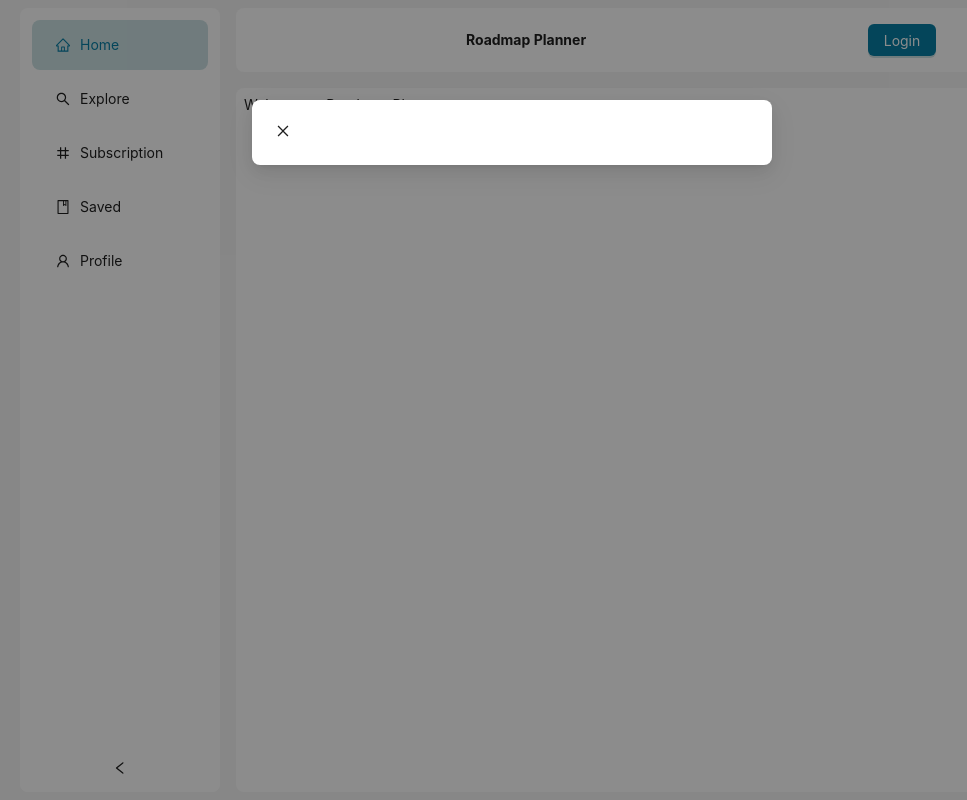
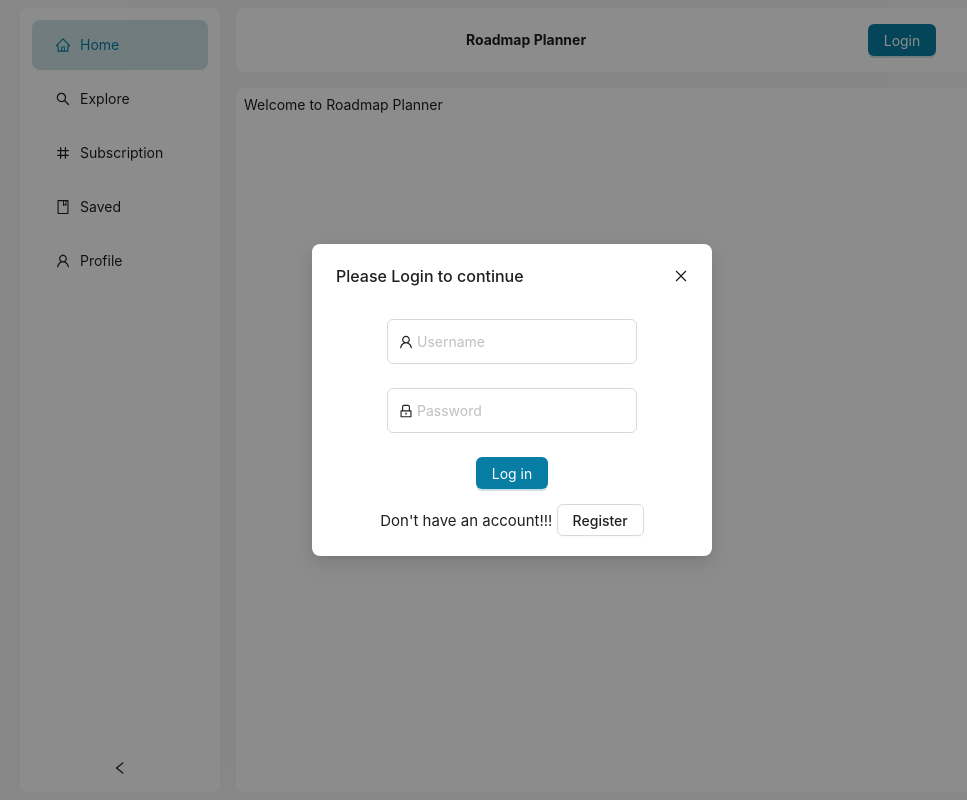
Before and after one commit to sumitmaurya151/RoadmapPlanner-Web, a Next.js app: page / in a window 1280 px wide. Both pictures are taken after a click on the button "Login". Shown: the whole page, without its empty margins (128-1095 px from the left). Built offline with nearby package versions, Linux system fonts and the light colour scheme.

Commit message:
Login modal frontend

```diff
--- /dev/null
+++ b/src/components/LoginModal/LoginForm.js
@@ -0,0 +1,59 @@
+import { LockOutlined, UserOutlined } from '@ant-design/icons';
+import { Button, Form, Input, Typography } from 'antd'
+import React from 'react'
+import styles from './LoginForm.module.scss'
+
+function LoginForm({showRegisterForm}) {
+     const onFinish = (values) => {
+          console.log('Received values of form: ', values);
+     };
+     return (
+          <Form
+               name="normal_login"
+               initialValues={{
+                    remember: true,
+               }}
+               onFinish={onFinish}
+               className={styles.form}
+          >
+               <Form.Item
+                    name="username"
+                    rules={[
+                         {
+                              required: true,
+                              message: 'Please input your Username!',
+                         },
+                    ]}
+               >
+                    <Input prefix={<UserOutlined className="site-form-item-icon" />} placeholder="Username" className={styles.input}/>
+               </Form.Item>
+               <Form.Item
+                    name="password"
+                    rules={[
+                         {
+                              required: true,
+                              message: 'Please input your Password!',
+                         },
+                    ]}
+               >
+                    <Input
+                         prefix={<LockOutlined className="site-form-item-icon" />}
+                         type="password"
+                         placeholder="Password"
+                         className={styles.input}
+                    />
+               </Form.Item>
+               <Form.Item className={styles.button}>
+                    <Button type="primary" htmlType="submit" className="login-form-button">
+                         Log in
+                    </Button>
+               </Form.Item>
+               <Typography className={styles.footer_text}>
+                    Don't have an account!!!&nbsp;
+                    <Button type='default' onClick={showRegisterForm} className={styles.register}>Register</Button>
+               </Typography>
+          </Form>
+     )
+}
+
+export default LoginForm
--- /dev/null
+++ b/src/components/LoginModal/LoginForm.module.scss
@@ -0,0 +1,20 @@
+.form{
+     display: flex;
+     flex-direction: column;
+     align-items: center;
+     justify-content: center;
+     margin: 30px auto 0px;
+}
+.input{
+     height: 45px;
+     width: 250px;
+}
+.button{
+     margin-bottom: 15px;
+}
+.footer_text{
+     font-size: 15px;
+}
+.register{
+     font-weight: 550;
+}
--- a/src/components/LoginModal/LoginModal.js
+++ b/src/components/LoginModal/LoginModal.js
@@ -1,27 +1,54 @@
 import { CloseOutlined } from '@ant-design/icons'
-import { Col, Form, Modal, Row } from 'antd'
-import React from 'react'
+import { Col, Form, Modal, Row, Typography } from 'antd'
+import React, { useState } from 'react'
+import LoginForm from './LoginForm'
+import styles from './LoginModal.module.scss'
+import RegisterForm from './RegisterForm'
 
 function LoginModal({isModalOpen,hideModal}) {
+     //0 -> Login ; 1->Register
+     const [loginform,setLoginForm] = useState(0)
+
+     const showRegisterForm = () =>{
+          setLoginForm(1)
+     }
+     const showLoginForm = () =>{
+          setLoginForm(0)
+     }
+
      return (
           <Modal
                open={isModalOpen}
                closable={false}
                footer={null}
+               width={400}
+               centered
           >
-               <Row>
-                    <Col span={24}>
-                         <CloseOutlined />
+               <Row className={styles.login_modal_div}>
+                    <Col span={24} className={styles.header}>
+                         <Row className={styles.header_row}>
+                              <Col span={23}>
+                                   <Typography className={styles.head_text}>
+                                        {
+                                             loginform == 0?
+                                                  "Please Login to continue"
+                                             :
+                                                  "Please Register to continue"
+                                        }
+                                   </Typography>
+                              </Col>
+                              <Col span={1} className={styles.close_button}>
+                                   <CloseOutlined onClick={hideModal}/>
+                              </Col>
+                         </Row>
                     </Col>
                     <Col span={24}>
                          <Row>
-                              <Form>
-                                   <Col></Col>
-                                   <Col></Col>
-                              </Form>
+                              {loginform == 0?
+                                   <LoginForm showRegisterForm={showRegisterForm}/>:
+                                   <RegisterForm showLoginForm={showLoginForm}/>
+                              }
                          </Row>
-                    </Col>
-                    <Col span={24}>
                     </Col>
                </Row>
           </Modal>
--- a/src/components/LoginModal/LoginModal.module.scss
+++ b/src/components/LoginModal/LoginModal.module.scss
@@ -0,0 +1,17 @@
+.header{
+     display: flex;
+     align-items: center;
+     justify-content: center;
+}
+.head_text{
+     font-size: 16px;
+     font-weight: 550;
+}
+.header_row{
+     width: 100%;
+}
+.close_button{
+     display: flex;
+     align-items: center;
+     justify-content: flex-end;
+}
--- /dev/null
+++ b/src/components/LoginModal/RegisterForm.js
@@ -0,0 +1,70 @@
+import { AliwangwangOutlined, LockOutlined, QqOutlined, UserOutlined } from '@ant-design/icons';
+import { Button, Form, Input, Typography } from 'antd'
+import React from 'react'
+import styles from './RegisterForm.module.scss'
+
+function RegisterForm({showLoginForm}) {
+     const onFinish = (values) => {
+          console.log('Received values of form: ', values);
+     };
+     return (
+          <Form
+               name="normal_login"
+               initialValues={{
+                    remember: true,
+               }}
+               onFinish={onFinish}
+               className={styles.form}
+          >
+               <Form.Item
+                    name="name"
+                    rules={[
+                         {
+                              required: true,
+                              message: 'Please input your name!',
+                         },
+                    ]}
+               >
+                    <Input prefix={<AliwangwangOutlined className="site-form-item-icon" />} placeholder="name" className={styles.input}/>
+               </Form.Item>
+               <Form.Item
+                    name="username"
+                    rules={[
+                         {
+                              required: true,
+                              message: 'Please input your Username!',
+                         },
+                    ]}
+               >
+                    <Input prefix={<UserOutlined className="site-form-item-icon" />} placeholder="Username" className={styles.input}/>
+               </Form.Item>
+               <Form.Item
+                    name="password"
+                    rules={[
+                         {
+                              required: true,
+                              message: 'Please input your Password!',
+                         },
+                    ]}
+               >
+                    <Input
+                         prefix={<LockOutlined className="site-form-item-icon" />}
+                         type="password"
+                         placeholder="Password"
+                         className={styles.input}
+                    />
+               </Form.Item>
+               <Form.Item className={styles.button}>
+                    <Button type="primary" htmlType="submit" className="login-form-button">
+                         Register
+                    </Button>
+               </Form.Item>
+               <Typography className={styles.footer_text}>
+                    Already have an account!!!&nbsp;
+                    <Button type='default' onClick={showLoginForm} className={styles.register}>Login</Button>
+               </Typography>
+          </Form>
+     )
+}
+
+export default RegisterForm
--- /dev/null
+++ b/src/components/LoginModal/RegisterForm.module.scss
@@ -0,0 +1,20 @@
+.form{
+     display: flex;
+     flex-direction: column;
+     align-items: center;
+     justify-content: center;
+     margin: 30px auto 0px;
+}
+.input{
+     height: 45px;
+     width: 250px;
+}
+.button{
+     margin-bottom: 15px;
+}
+.footer_text{
+     font-size: 15px;
+}
+.register{
+     font-weight: 550;
+}
```
